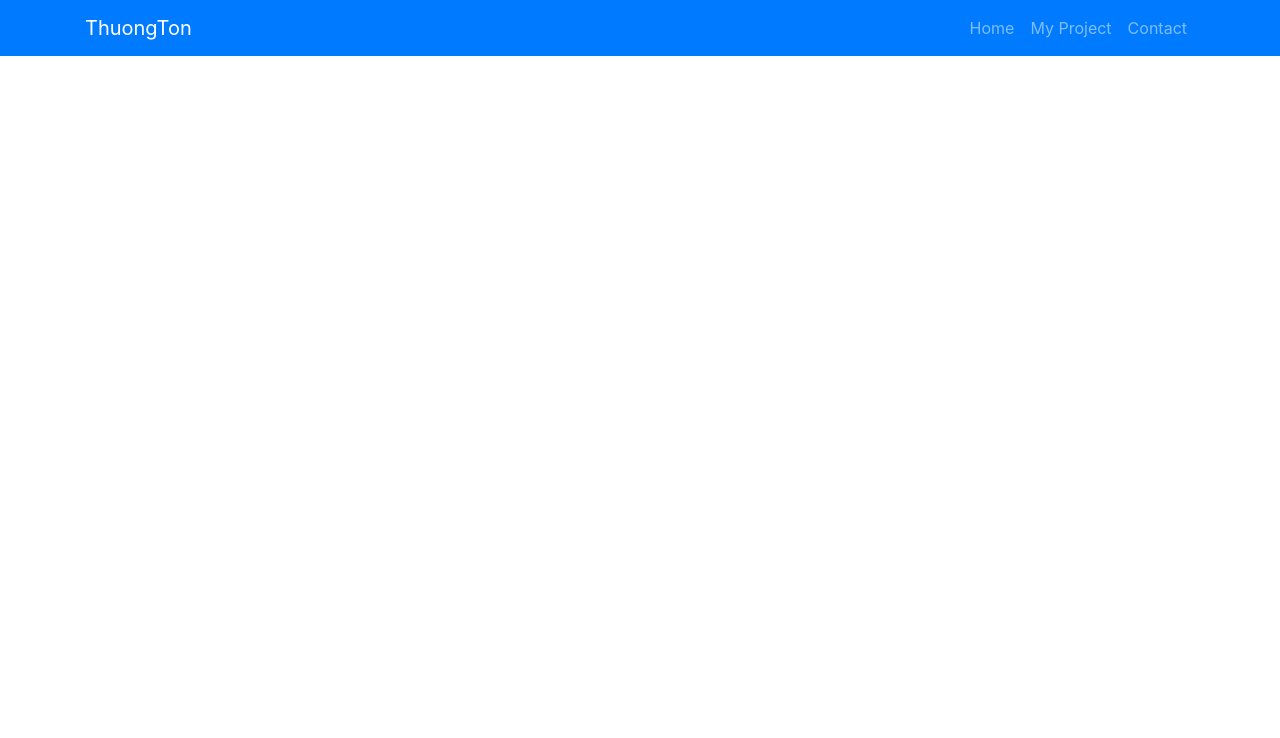
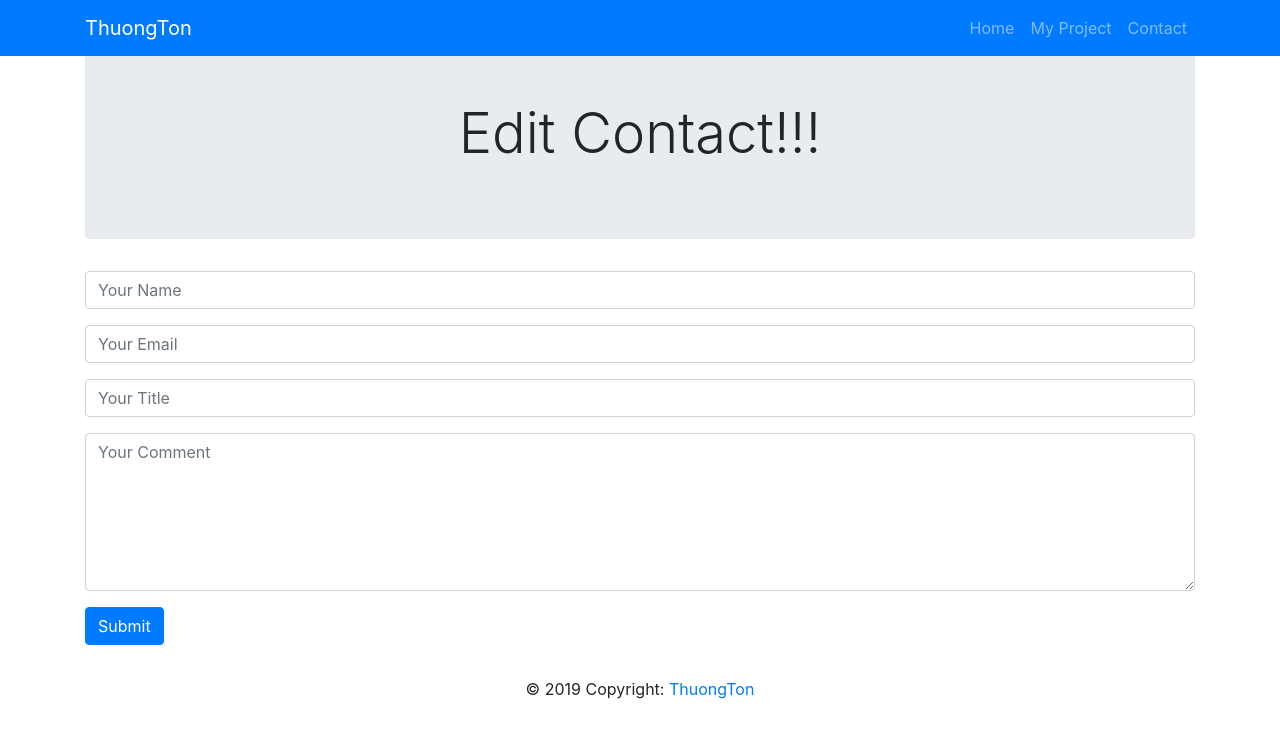
Before and after one commit to thuongton98/cv, a React (Create React App) app: page /edit/1 in a window 1280 px wide. Shown: the top 738 px of the page. Built offline with nearby package versions, Linux system fonts and the light colour scheme; no server answers.

Commit message:
some message

```diff
--- /dev/null
+++ b/src/components/Edit.js
@@ -0,0 +1,114 @@
+import React, { Component } from 'react';
+import axios from 'axios';
+
+
+class edit extends Component {
+    constructor(props) {
+        super(props);
+        this.onChangeName = this.onChangeName.bind(this);
+    this.onChangeEmail = this.onChangeEmail.bind(this);
+    this.onChangeTitle = this.onChangeTitle.bind(this);
+    this.onChangeComment = this.onChangeComment.bind(this);
+    this.onSubmit = this.onSubmit.bind(this);
+    this.state = {
+
+        name:'',
+        email: '',
+        title:'',
+        comment:'',
+        }
+      }
+
+      componentDidMount() {
+        axios.get('https://thuong-cv.herokuapp.com/contact/'+this.props.match.params.id)
+          .then(response => {
+
+           this.setState({
+                name: response.data.name,
+                email: response.data.email,
+                title: response.data.title,
+                comment: response.data.comment
+              })
+          })
+          .catch(function (error) {
+            console.log(error);
+          })
+
+
+      }
+
+      onChangeName(e) {
+        this.setState({
+          name: e.target.value
+        })
+      }
+      onChangeEmail(e) {
+        this.setState({
+          email: e.target.value
+        })
+      }
+      onChangeTitle(e) {
+        this.setState({
+          title: e.target.value
+        })
+      }
+      onChangeComment(e) {
+        this.setState({
+          comment: e.target.value
+        })
+      }
+
+
+
+      onSubmit(e) {
+        e.preventDefault();
+
+        const contact = {
+            name: this.state.name,
+            email: this.state.email,
+            title: this.state.title,
+            comment: this.state.comment
+          }
+
+
+          console.log(contact);
+
+
+
+
+          axios.post('https://thuong-cv.herokuapp.com/contact/update/' + this.props.match.params.id, contact)
+          .then(res => console.log(res.data));
+
+        window.location = '/';
+      }
+
+      render() {
+        return (
+            <div className="container ">
+            <div className="jumbotron text-center " style={{paddingTop: '100px'}}>
+   <h1 className="display-4">Edit Contact!!!</h1>
+
+ </div>
+ <form onSubmit={this.onSubmit}>
+         <div className="form-group">
+           <input value={this.state.name} onChange={this.onChangeName} type="name" className="form-control" placeholder="Your Name" />
+           </div>
+           <div className="form-group">
+           <input onChange={this.onChangeEmail} value={this.state.email} type="email" className="form-control" placeholder="Your Email" />
+           </div>
+         <div className="form-group">
+           <input onChange={this.onChangeTitle} value={this.state.title} type="text" className="form-control" placeholder="Your Title" />
+         </div>
+         <div className="form-group">
+           <textarea onChange={this.onChangeComment} value={this.state.comment} className="form-control" rows={6} placeholder="Your Comment" />
+         </div>
+         <div className="form-group">
+       <input className="btn btn-primary" type="submit" value="Submit"  />
+     </div>
+       </form>
+       </div>
+        )
+      }
+}
+
+export default edit;
--- a/src/components/Mess.js
+++ b/src/components/Mess.js
@@ -1,5 +1,7 @@
 import React, { Component } from 'react'
 import axios from 'axios';
+import {Link} from 'react-router-dom'
+
 
 const Contact = props => (
     <tr>
@@ -8,7 +10,7 @@ const Contact = props => (
       <td>{props.contacts.title}</td>
       <td>{props.contacts.comment}</td>
       <td>
-        <a href="/" onClick={() => { props.deleteContact(props.contacts._id) }}>delete</a>
+      <Link to={"/edit/"+props.contacts._id}>edit</Link> | <a href="/" onClick={() => { props.deleteContact(props.contacts._id) }}>delete</a>
       </td>
     </tr>
   )
--- a/src/routes/URL.js
+++ b/src/routes/URL.js
@@ -4,12 +4,14 @@ import Home from './../components/Home'
 import Project from './../components/Project'
 import Contact from './../components/Contact'
 import Mess from './../components/Mess'
+import Edit from './../components/Edit'
 
 export default class URL extends Component {
     render() {
         return (
             <div>
                 <Route exact path="/" component={Home}/>
+                <Route exact path="/edit/:id" component={Edit}/>
                 <Route exact path="/mess" component={Mess}/>
                 <Route exact path="/home" component={Home}/>
                 <Route exact path="/contact" component={Contact}/>
```
Also changed, not shown: src/components/Contact.js (line endings or trailing spaces).
